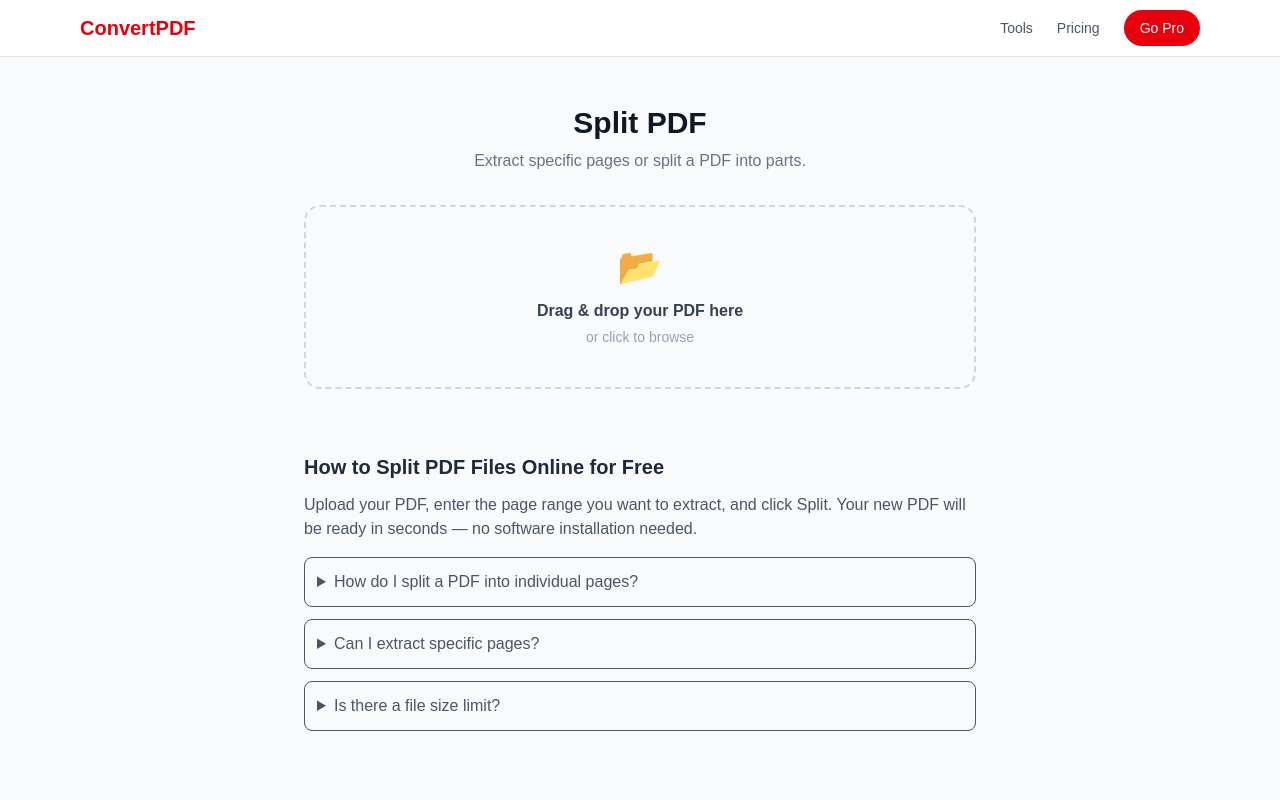
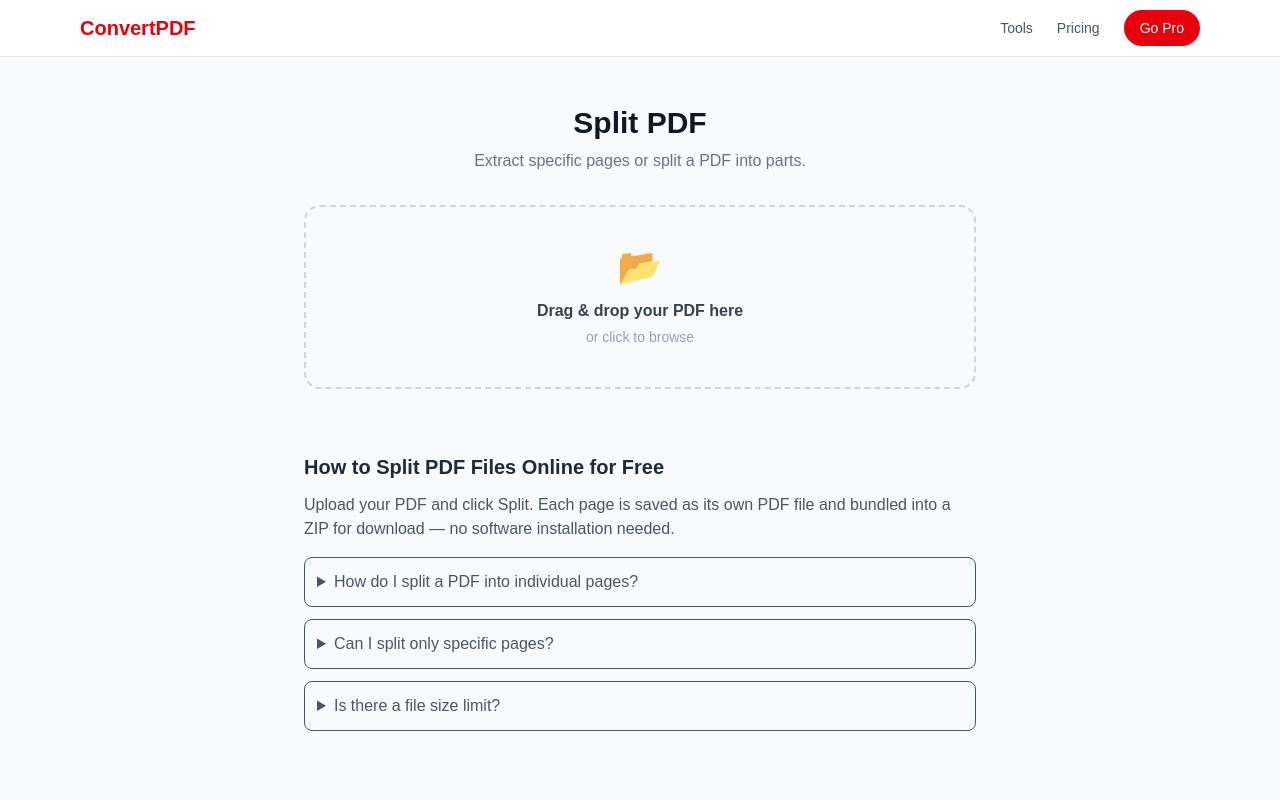
Before and after one commit to kshsn/convertpdf, a Next.js app: page /split-pdf in a window 1280 px wide. Shown: the top 800 px of the page. Built offline with nearby package versions, Linux system fonts and the light colour scheme.

Commit message:
feat: update split UI for per-page ZIP output

```diff
--- a/app/(tools)/split-pdf/page.tsx
+++ b/app/(tools)/split-pdf/page.tsx
@@ -79,13 +79,13 @@ export default function SplitPDFPage() {
                 </p>
                 <div>
                   <label className="block text-sm font-medium text-gray-700 mb-1">
-                    Page range (optional)
+                    Pages to split (optional)
                   </label>
                   <input
                     type="text"
                     value={pages}
                     onChange={(e) => setPages(e.target.value)}
-                    placeholder="e.g. 1-3, 5, 7-9 (leave empty for all pages)"
+                    placeholder="e.g. 1-3, 5, 7-9 — each page becomes its own PDF (empty = all)"
                     className="w-full border border-gray-300 rounded-xl px-4 py-2 text-sm focus:outline-none focus:border-red-400"
                   />
                 </div>
@@ -116,14 +116,14 @@ export default function SplitPDFPage() {
           <div className="text-center py-12">
             <div className="text-6xl mb-4">✅</div>
             <h2 className="text-xl font-bold text-gray-800 mb-6">
-              Your PDF is ready!
+              Your split files are ready!
             </h2>
             <a
               href={downloadUrl}
-              download="split.pdf"
+              download="split-pages.zip"
               className="bg-red-600 hover:bg-red-700 text-white font-bold py-3 px-10 rounded-full transition-colors inline-block"
             >
-              Download split.pdf
+              Download ZIP
             </a>
             <div className="mt-8 bg-gray-200 rounded-lg h-24 flex items-center justify-center text-gray-400 text-sm">
               Advertisement
@@ -155,19 +155,19 @@ export default function SplitPDFPage() {
             How to Split PDF Files Online for Free
           </h2>
           <p>
-            Upload your PDF, enter the page range you want to extract, and click
-            Split. Your new PDF will be ready in seconds — no software
-            installation needed.
+            Upload your PDF and click Split. Each page is saved as its own PDF
+            file and bundled into a ZIP for download — no software installation
+            needed.
           </p>
           <div className="mt-4 space-y-3">
             {[
               {
                 q: "How do I split a PDF into individual pages?",
-                a: "Leave the page range empty and click Split — each page will be extracted into the output PDF.",
+                a: "Leave the pages field empty and click Split — every page becomes its own PDF, delivered as a ZIP.",
               },
               {
-                q: "Can I extract specific pages?",
-                a: "Yes. Enter a range like 1-3, 5, 7-9 to extract exactly the pages you need.",
+                q: "Can I split only specific pages?",
+                a: "Yes. Enter a range like 1-3, 5, 7-9 and only those pages will be split into separate files.",
               },
               {
                 q: "Is there a file size limit?",
```
